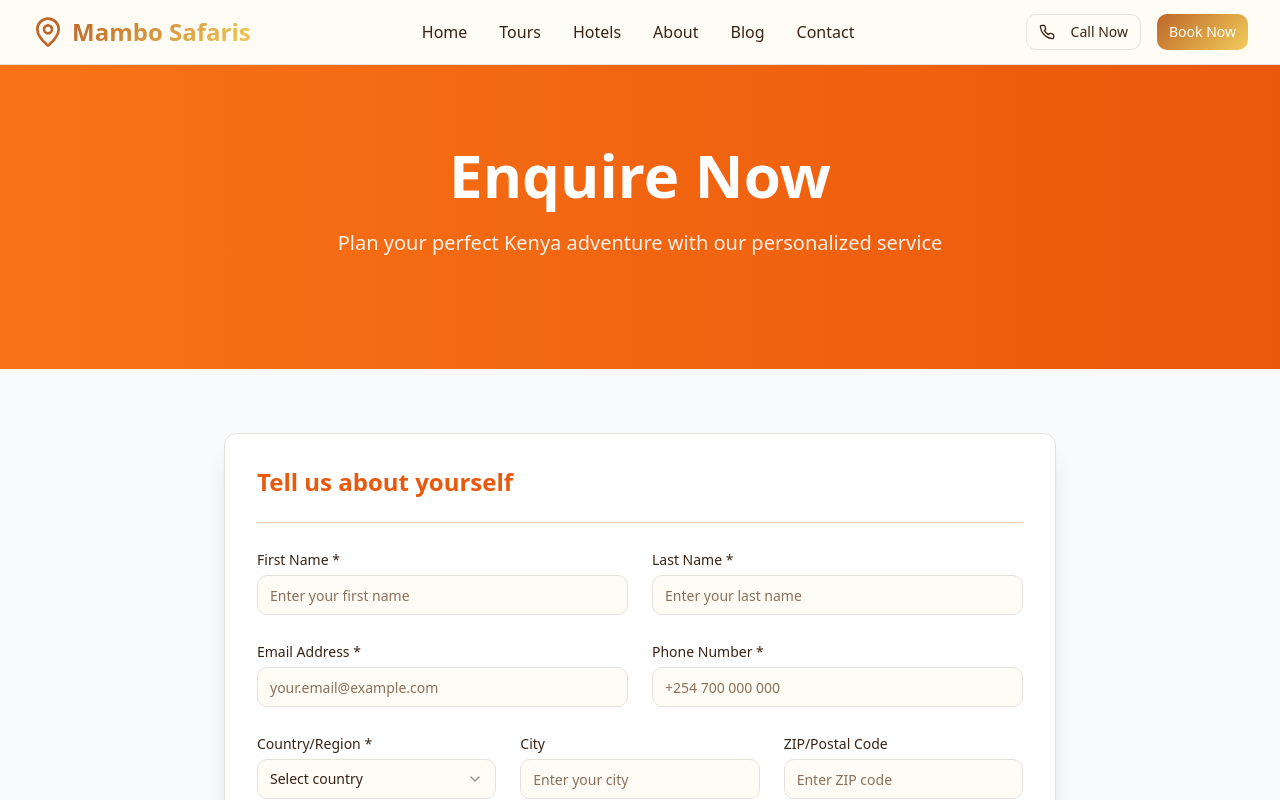
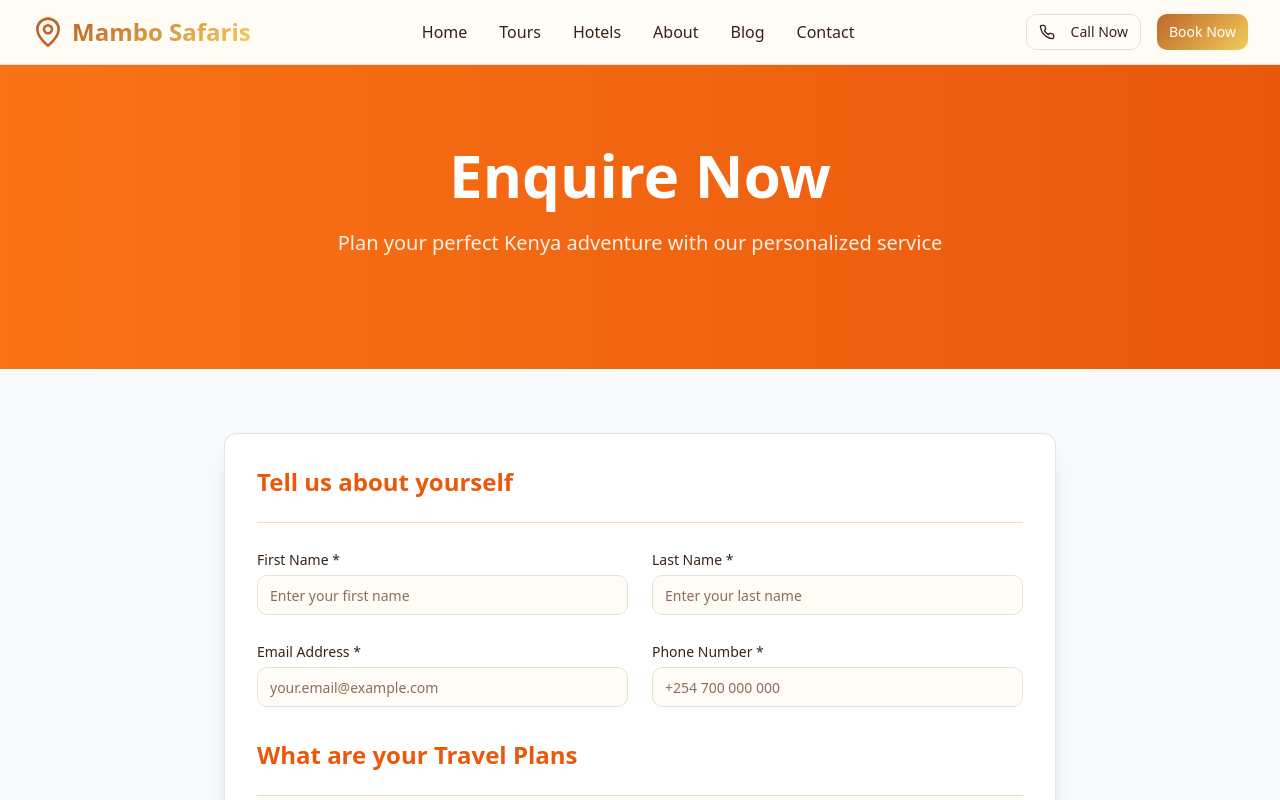
Before and after one commit to Nebert11/kenya-escape-hub, a React (Vite) app: page /contact in a window 1280 px wide. Shown: the top 800 px of the page. Built offline with nearby package versions, Linux system fonts and the light colour scheme.

Commit message:
Remove contact form fields
Removed county/region, city, and zip/postcode fields from the contact form as they are not required.

```diff
--- a/src/pages/Contact.tsx
+++ b/src/pages/Contact.tsx
@@ -79,42 +79,6 @@ const Contact = () => {
                     </div>
                   </div>
 
-                  <div className="grid grid-cols-1 md:grid-cols-3 gap-6">
-                    <div>
-                      <Label htmlFor="country" className="text-sm font-medium">Country/Region *</Label>
-                      <Select>
-                        <SelectTrigger className="mt-1">
-                          <SelectValue placeholder="Select country" />
-                        </SelectTrigger>
-                        <SelectContent>
-                          <SelectItem value="kenya">Kenya</SelectItem>
-                          <SelectItem value="uganda">Uganda</SelectItem>
-                          <SelectItem value="tanzania">Tanzania</SelectItem>
-                          <SelectItem value="usa">United States</SelectItem>
-                          <SelectItem value="uk">United Kingdom</SelectItem>
-                          <SelectItem value="germany">Germany</SelectItem>
-                          <SelectItem value="france">France</SelectItem>
-                          <SelectItem value="other">Other</SelectItem>
-                        </SelectContent>
-                      </Select>
-                    </div>
-                    <div>
-                      <Label htmlFor="city" className="text-sm font-medium">City</Label>
-                      <Input
-                        id="city"
-                        placeholder="Enter your city"
-                        className="mt-1"
-                      />
-                    </div>
-                    <div>
-                      <Label htmlFor="zip" className="text-sm font-medium">ZIP/Postal Code</Label>
-                      <Input
-                        id="zip"
-                        placeholder="Enter ZIP code"
-                        className="mt-1"
-                      />
-                    </div>
-                  </div>
                 </div>
 
                 {/* What are your Travel Plans Section */}
```
